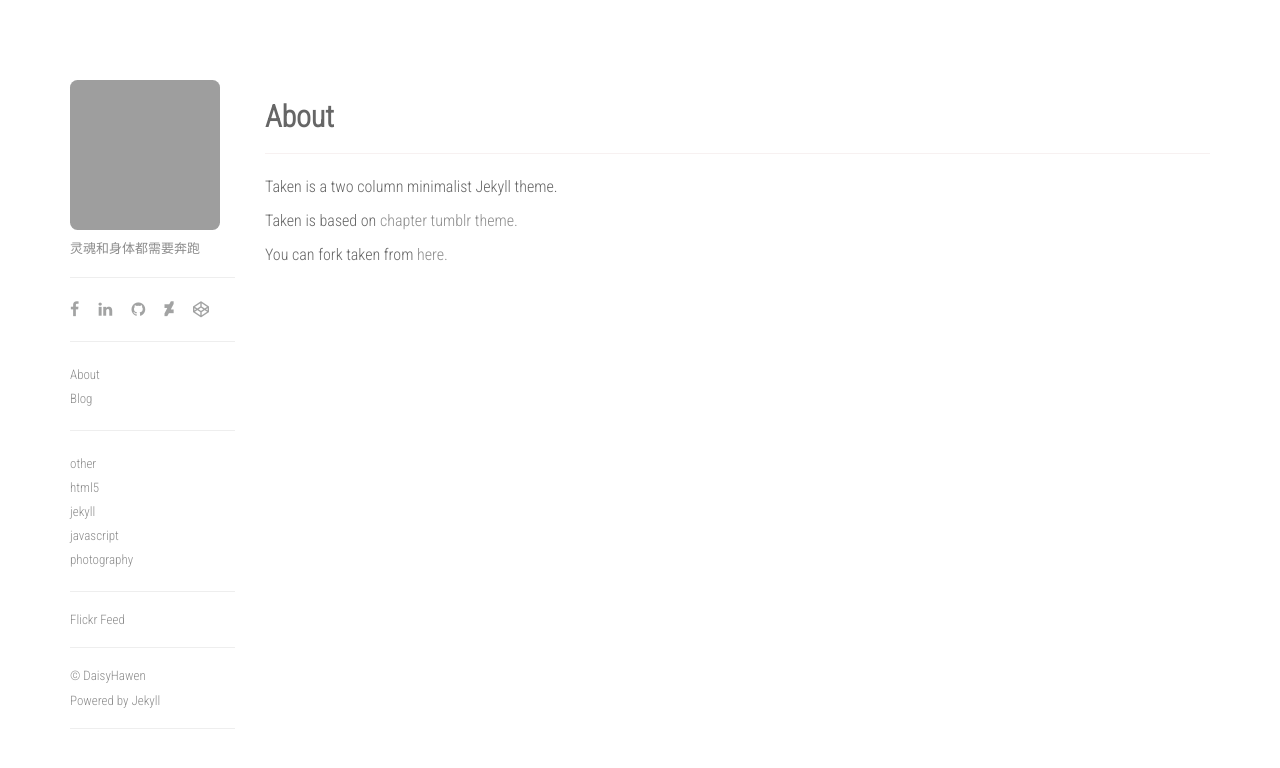
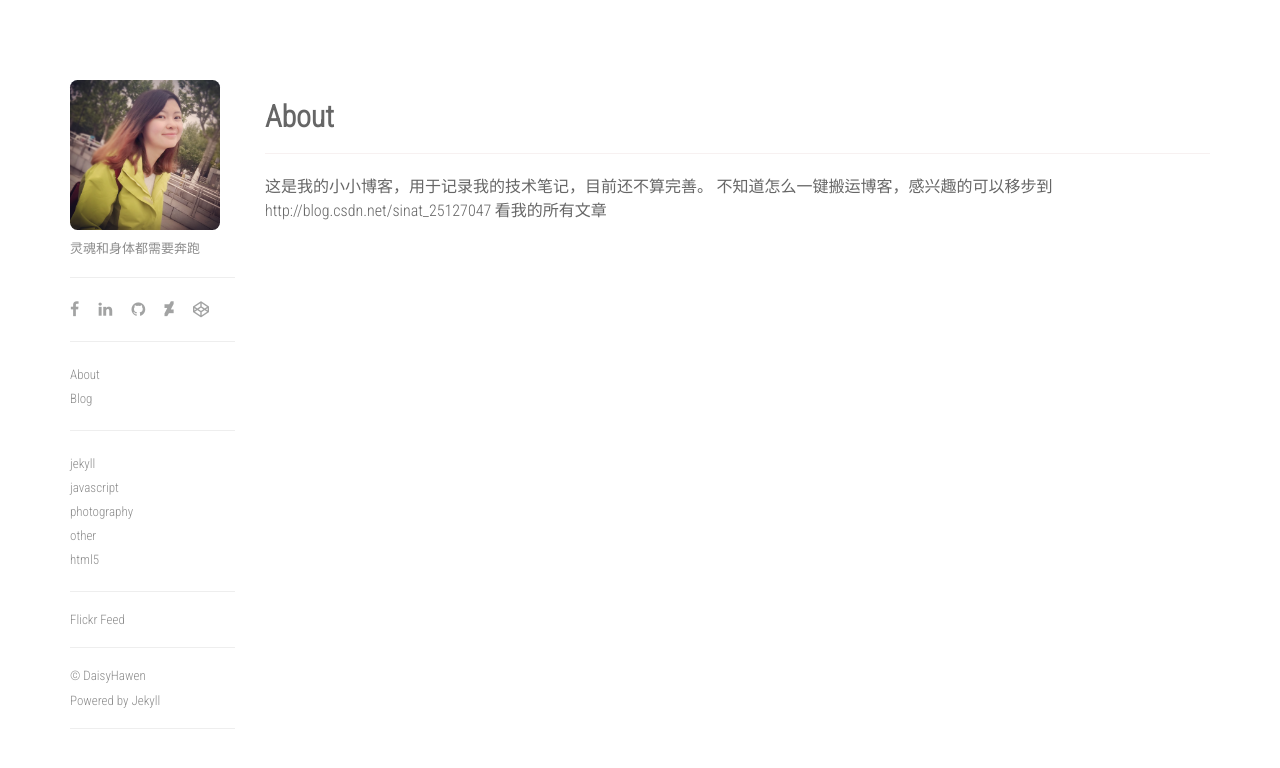
Before and after one commit to daisyHawen/daisyHawen.github.io, a Jekyll site: the page built from about.md, in a window 1280 px wide. Shown: the top 768 px of the page. Built offline with Jekyll 4.4.1, drawn with Linux system fonts in a browser that asks for light colours; nearby versions of some CDN libraries; grey boxes are pictures that could not be loaded.

Commit message:
create img

```diff
--- a/_includes/sidebar.html
+++ b/_includes/sidebar.html
@@ -3,7 +3,8 @@
 	<div class="row">
   			<div class="col-md-2" id="leftCol">
 
-                <div id="picture" style="background-image: url(https://avatars3.githubusercontent.com/u/10508405?v=3&s=460)"></div>
+             <!--    <div id="picture" style="background-image: url(https://avatars3.githubusercontent.com/u/10508405?v=3&s=460)"></div> -->
+             <div id="picture" style="background-image: url({{ site.baseurl }}/img/1.jpg)"></div>
                 <p>{{site.description}}</p>
                 <hr>
                 <div id="social-icons">
--- a/about.md
+++ b/about.md
@@ -4,8 +4,5 @@
 permalink: /about/
 ---
 
-Taken is a two column minimalist Jekyll theme.
-
-Taken is based on [chapter tumblr theme.](http://theme-chapter.tumblr.com/)
-
-You can fork taken from [here.](https://github.com/vfalanis/taken)
+这是我的小小博客，用于记录我的技术笔记，目前还不算完善。
+不知道怎么一键搬运博客，感兴趣的可以移步到 http://blog.csdn.net/sinat_25127047 看我的所有文章
```
Also changed, not shown: _posts/2016-06-02-daisyHawen-2.md (+1 -1 lines), _posts/2016-06-02-daisyHawen-first-blog.md (+1 -1 lines), Taken.png (deleted), img/1.JPG (added).
